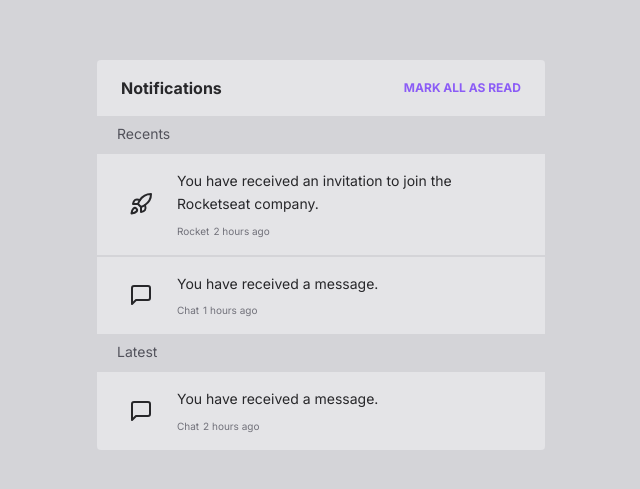
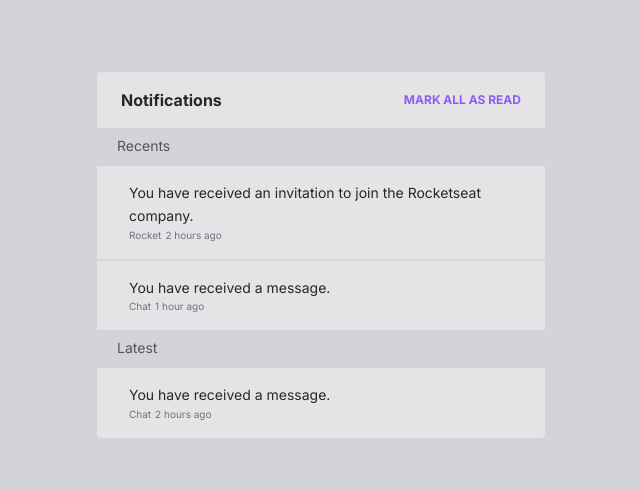
Before and after one commit to dv-script/widget-notifications, a Next.js app: page / in a window 1280 px wide. Shown: the part 145-634 px from the top of the page, without its empty margins (319-959 px from the left). Built offline with nearby package versions, Linux system fonts and the light colour scheme.

Commit message:
refactor: refatoring Notification component

```diff
--- a/src/components/Notification/index.tsx
+++ b/src/components/Notification/index.tsx
@@ -1,45 +1,45 @@
 "use client"
 
 import { motion } from "framer-motion";
-import { PropsWithChildren, useEffect, useState } from "react";
+import { PropsWithChildren, useState } from "react";
 import { NotificationProps } from "./type";
 
 import Actions from "../Actions";
+import Dismiss from "../Dismiss";
 import IconNotification from "../IconNotification";
 
-export default function Notification({ hoursAgo, typeNotification, textNotification }:PropsWithChildren<NotificationProps>) {
-    const [showActions, setShowActions] = useState(true);
+export default function Notification({ hoursAgo, typeNotification, textNotification, icon }:PropsWithChildren<NotificationProps>) {
 
-    useEffect(() => {
-        setShowActions(false);
-    }, []);
+    const [showOptions, setShowOptions] = useState(false);
 
-    const toggleActions = () => {
-        setShowActions(!showActions);
+    const toggleOptions = () => {
+        setShowOptions((prev) => !prev);
     };
 
     return (
         <>
-            <div className="bg-zinc-200 dark:bg-text px-8 py-4 flex items-start gap-6 cursor-pointer" onClick={toggleActions}>
+            <div className="bg-zinc-200 dark:bg-text px-8 py-4 flex items-start gap-6 cursor-pointer" onClick={toggleOptions}>
                 <IconNotification
-                    selectedIcon={typeNotification}
+                    selectedIcon={icon}
                 />
-                <div className="flex-1 flex flex-col gap-2">
+                <div className="flex-1 flex flex-col">
                     <p className="text-sm leading-relaxed text-zinc-800 dark:text-zinc-100">{textNotification}</p>
                     <div className="flex items-center gap-1 text-2xs text-zinc-500 dark:text-zinc-400">
                         <span>{typeNotification}</span>
-                        <span>{hoursAgo} hours ago</span>
+                        <span>{hoursAgo} hour{hoursAgo > 1 ? 's' : ''} ago</span>
                     </div>
                 </div>
-                {showActions && (
+
+                {showOptions && (
                     <motion.div
                         initial={{ opacity: 0 }}
-                        animate={{ opacity: 1, transition: { duration: 0.2 } }}
+                        animate={{ opacity: 1, transition: { duration: 0.1 } }}
                         className="m-auto"
                     >
-                        <Actions />
+                        {icon === "Chat" ? <Dismiss /> : <Actions />}
                     </motion.div>
                 )}
+
             </div>
         </>
     )
--- a/src/components/Notification/type.ts
+++ b/src/components/Notification/type.ts
@@ -2,4 +2,5 @@ export interface NotificationProps {
     hoursAgo: number;
     typeNotification: string;
     textNotification: string;
+    icon: string;
 }
```
